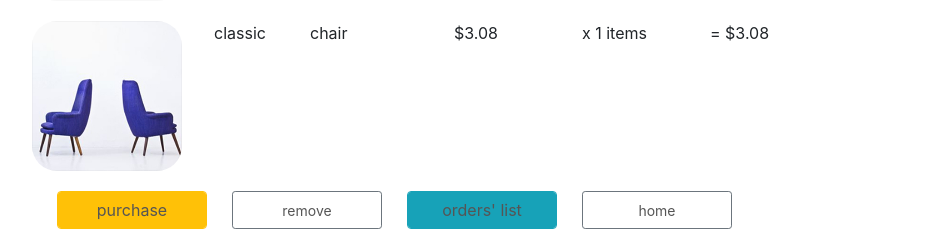
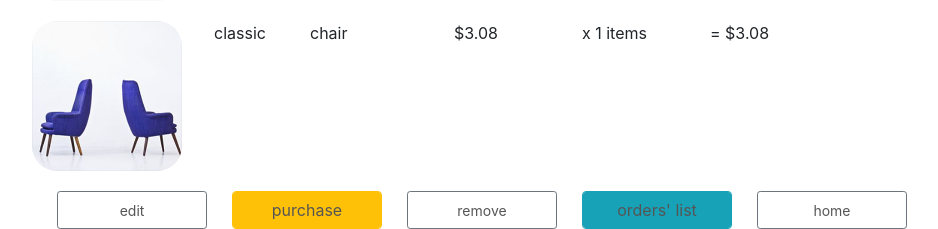
Before and after one commit to DoctorChe/Django_Framework_Level_2, a Django app: page /order/read/7/ in a window 1280 px wide. Shown: the part 654-883 px from the top of the page, without its empty margins (158-1096 px from the left). Run offline with Django 3.2, Linux system fonts and the light colour scheme; data comes from the database, SQL or seed files in the repository; parts of the project's set-up code (start-up, migrations or seed data) failed here and were passed over; some libraries are stand-ins or nearby versions.

Commit message:
add edit button to order_detail.html

```diff
--- a/geekshop/ordersapp/templates/ordersapp/order_detail.html
+++ b/geekshop/ordersapp/templates/ordersapp/order_detail.html
@@ -28,6 +28,13 @@
             </div>
         {% endfor %}
     </div>
+    {% if object.status == 'FM' %}
+        <button class="btn btn-outline-secondary btn-sm form-control last">
+            <a href="{% url 'ordersapp:order_update' object.pk %}">
+                edit
+            </a>
+        </button>
+    {% endif %}
     {% include 'ordersapp/includes/inc_order_actions.html' %}
 
 {% endblock %}
```
